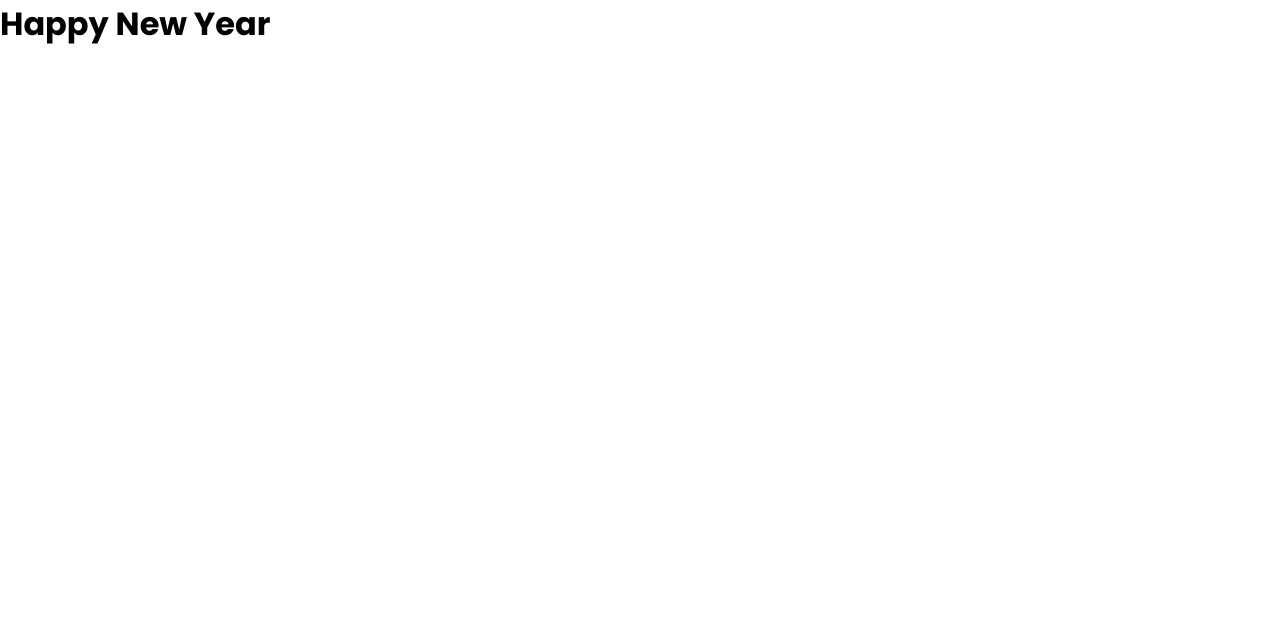
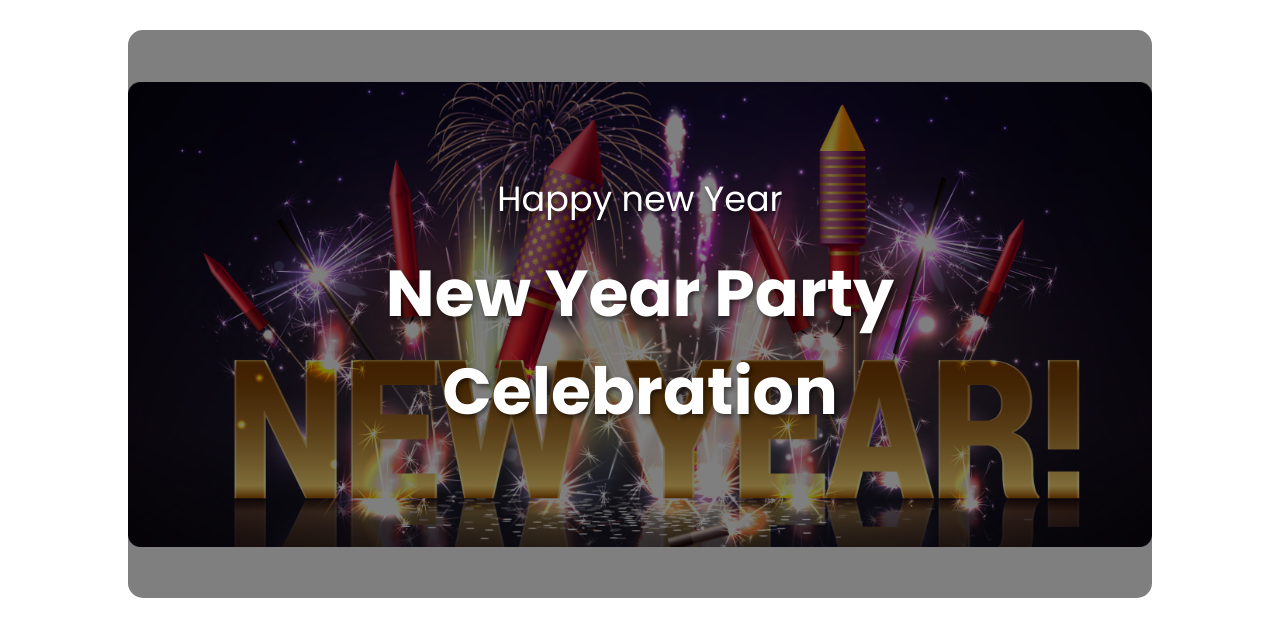
Before and after one commit to samiuzaman/Happy-New-Year-Offer, a plain HTML site: page index.html in a window 1280 px wide. Drawn offline with Linux system fonts and the light colour scheme.

Commit message:
Header section

```diff
--- a/index.html
+++ b/index.html
@@ -20,6 +20,13 @@
     <link rel="stylesheet" href="style.css" />
   </head>
   <body>
-    <h1> Happy New Year</h1>
+    <header>
+      <div class="banner-section">
+        <div class="banner-child">
+          <h4>Happy new Year</h4>
+          <h2>New Year Party Celebration</h2>
+        </div>
+      </div>
+    </header>
   </body>
 </html>
--- a/style.css
+++ b/style.css
@@ -8,3 +8,36 @@ body {
   font-family: "Poppins", sans-serif;
 }
 /* Reset Code End */
+/* Header Section Code Start */
+.banner-section{
+    width: 80%;
+    height: 71vh;
+    margin: 0 auto;
+    margin-top: 30px;
+    background-color: rgba(0, 0, 0, 0.5);
+    background-image: url(./images/banner-image.png);
+    background-blend-mode: overlay;
+    background-position: center;
+    background-repeat: no-repeat;
+    background-size: contain;
+    border-radius: 15px;
+    color: white;
+    text-align: center;
+    align-content: center;
+}
+
+.banner-section h4{
+    font-size: 35px;
+    font-weight: 400;
+    text-shadow: 2px 3px 5px rgba(0,0,0,0.5);
+    margin-bottom: 20px;
+}
+.banner-section h2{
+    width: 50%;
+    margin: 0 auto;
+    font-size: 65px;
+    font-weight: 700;
+    text-shadow: 2px 3px 5px rgba(0,0,0,0.5);
+    margin-bottom: 15px;
+}
+/* Header Section Code End */
```
Also changed, not shown: images/banner-image.png (renamed from images/Banner Image.png).
